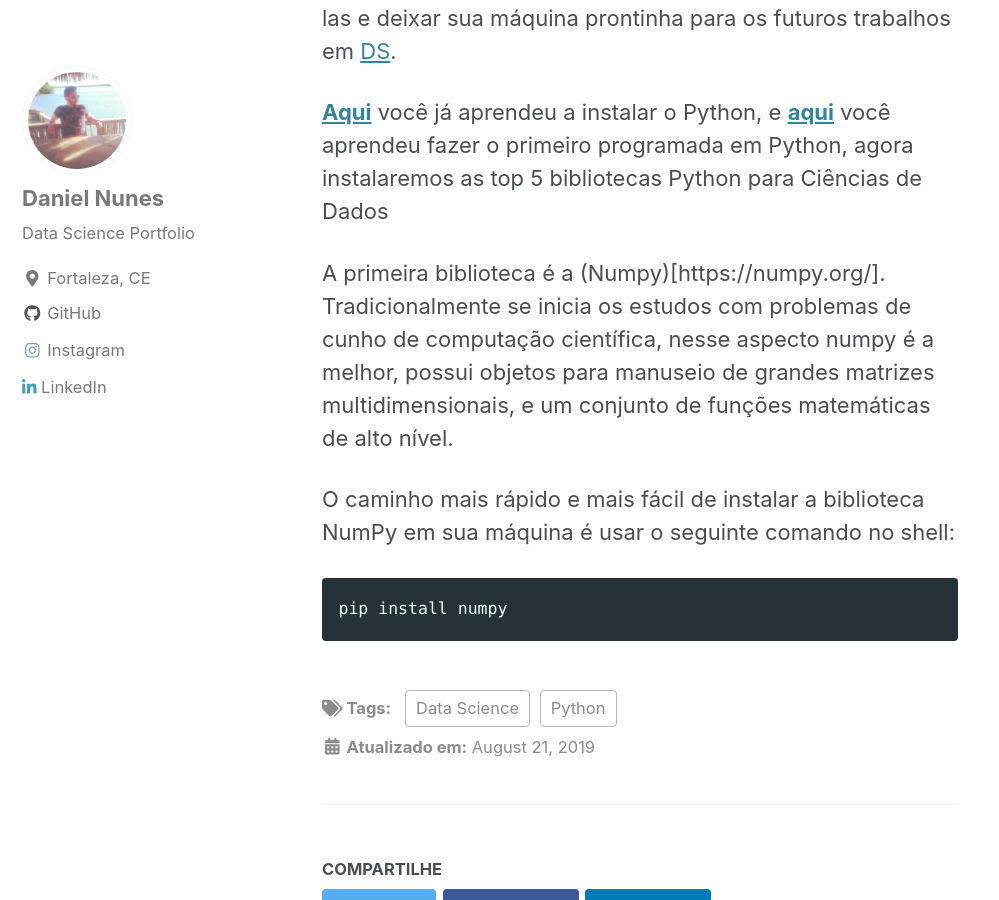
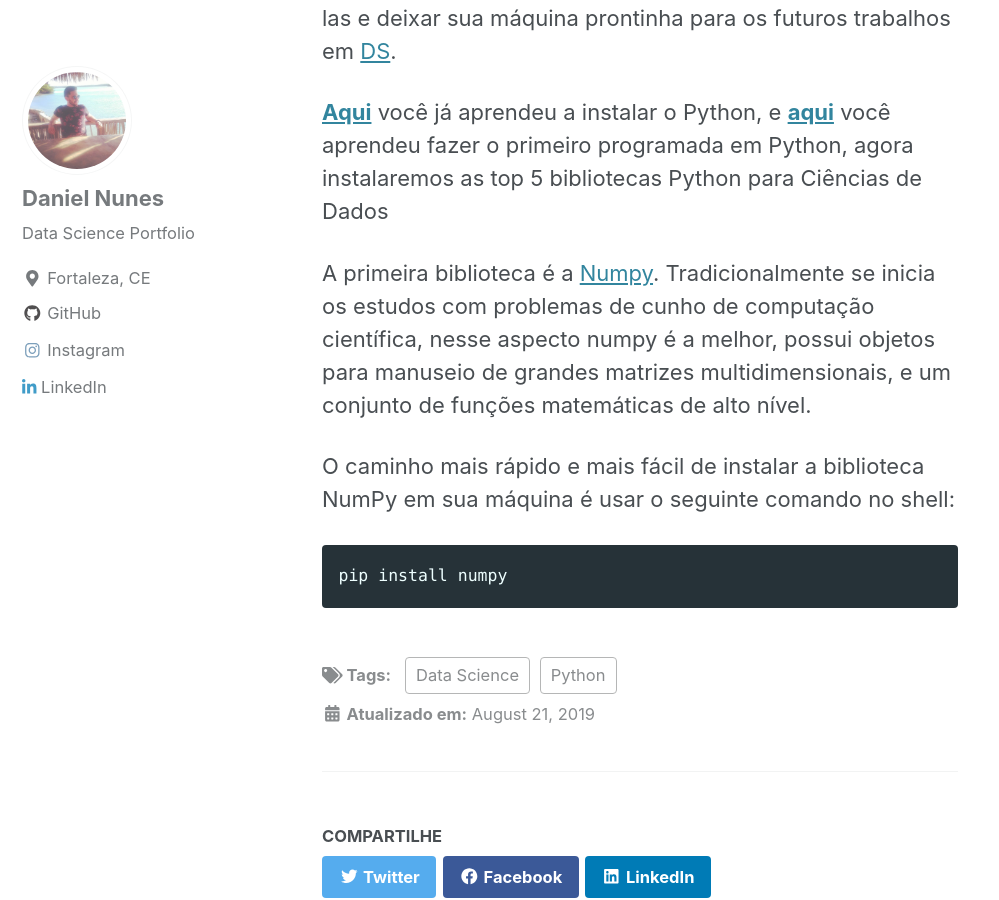
Before and after one commit to danielmnunes/danielmnunes.github.io, a Jekyll site: the page built from _posts/2019-09-19-top3-bibs-python.md, in a window 1280 px wide and 900 px high, scrolled down 580 px. Shown: the whole window, without its empty margins (0-999 px from the left). Built offline with Jekyll 4.4.1, drawn with Linux system fonts in a browser that asks for light colours; cached includes are drawn as plain includes; nearby versions of some CDN libraries; comment, search, counter and statistics services are not loaded.

Commit message:
Update 2019-09-19-top3-bibs-python.md

```diff
--- a/_posts/2019-09-19-top3-bibs-python.md
+++ b/_posts/2019-09-19-top3-bibs-python.md
@@ -14,7 +14,7 @@
 
 [**Aqui**]({{ "/posts/install-python/" | relative_url }}) você já aprendeu a instalar o Python,  e [**aqui**]({{ "/posts/hello/" | relative_url }}) você aprendeu fazer o primeiro programada em Python, agora instalaremos as top 5 bibliotecas Python para Ciências de Dados
 
-A primeira biblioteca é a (Numpy)[https://numpy.org/]. Tradicionalmente se inicia os estudos com problemas de cunho de computação científica, nesse aspecto numpy é a melhor, possui objetos para manuseio de grandes matrizes multidimensionais, e um conjunto de funções matemáticas de alto nível.
+A primeira biblioteca é a [Numpy](https://numpy.org/). Tradicionalmente se inicia os estudos com problemas de cunho de computação científica, nesse aspecto numpy é a melhor, possui objetos para manuseio de grandes matrizes multidimensionais, e um conjunto de funções matemáticas de alto nível.
 
 O caminho mais rápido e mais fácil de instalar a biblioteca NumPy em sua máquina é usar o seguinte comando no shell:
 
```
